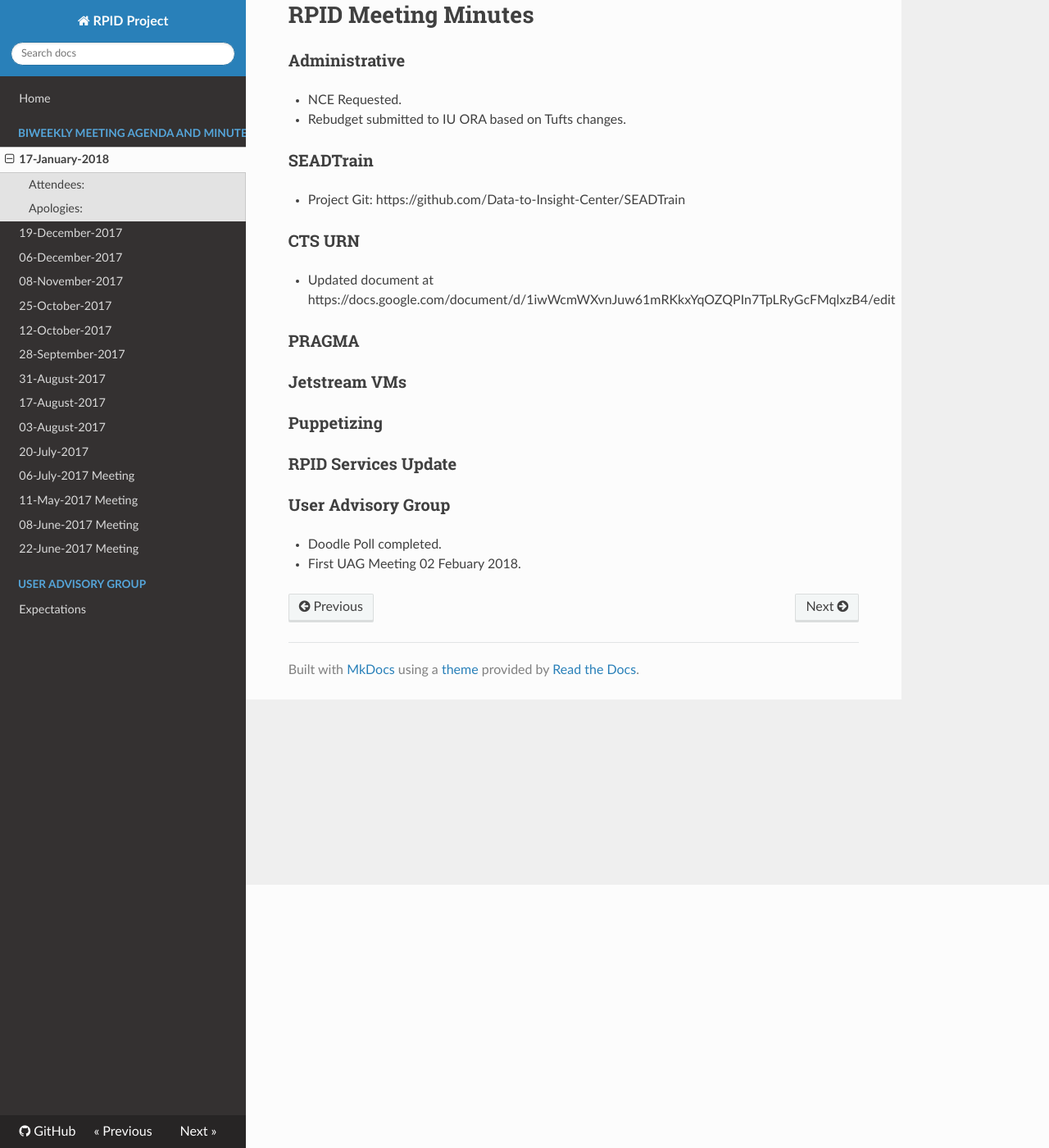
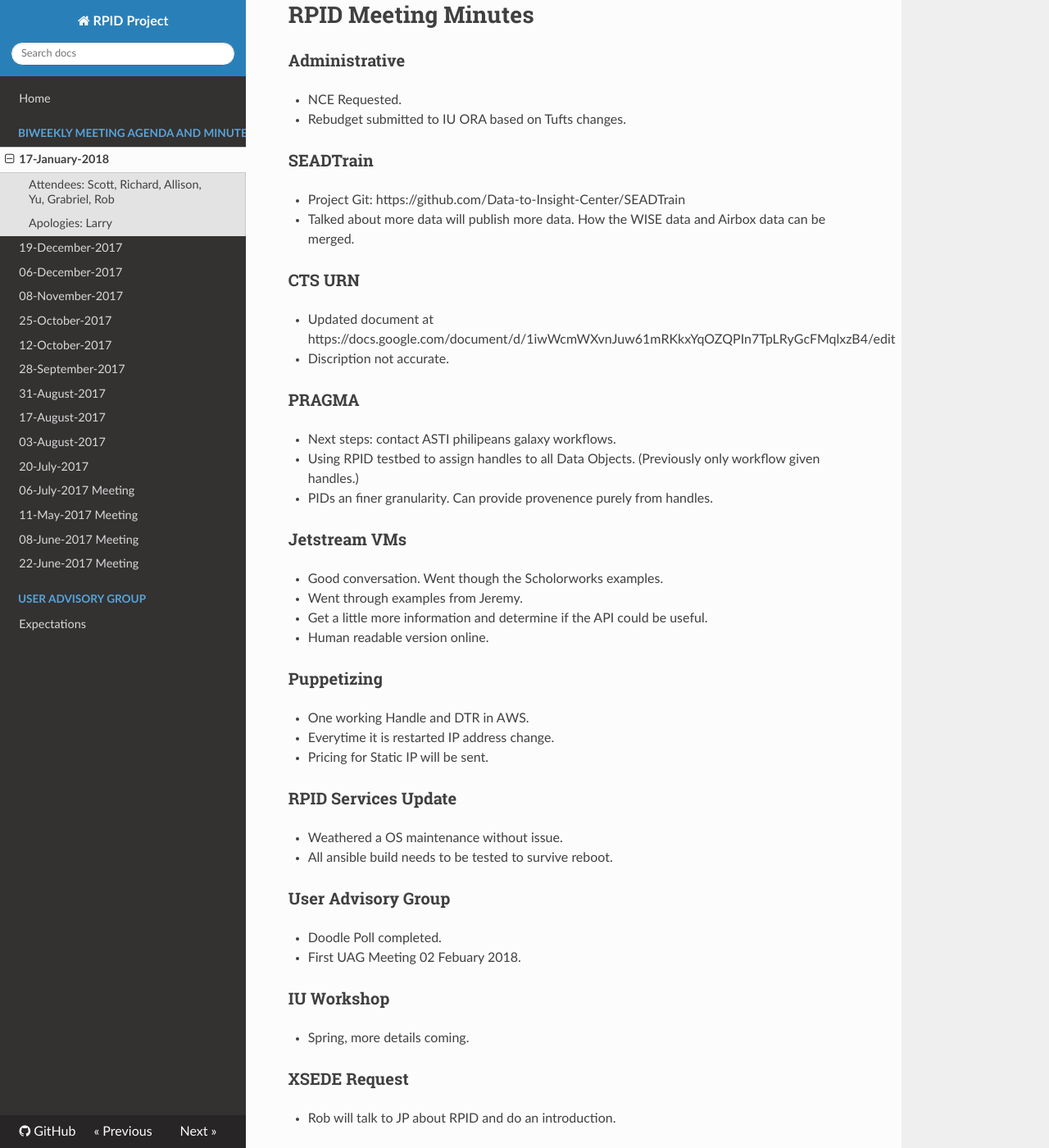
Before and after one commit to rpidproject/rpid, an MkDocs documentation site: the page built from docs/17-January-2018.md, in a window 1280 px wide and 1400 px high, scrolled down 321 px. Shown: the whole window at 82% size. Built offline with MkDocs 1.6.1, drawn with Linux system fonts in a browser that asks for light colours; nearby versions of some CDN libraries; old or Windows-style settings are respelled for this version of MkDocs; some of the changed text lies outside the part shown.

Commit message:
Update 17-January-2018.md

```diff
--- a/docs/17-January-2018.md
+++ b/docs/17-January-2018.md
@@ -2,8 +2,8 @@
 Wednesday 13:00 EDT
 https://iu.zoom.us/j/300135894
 
-## Attendees:
-## Apologies:
+## Attendees: Scott, Richard, Allison, Yu, Grabriel, Rob
+## Apologies: Larry
 
 # RPID Meeting Minutes
 
@@ -13,18 +13,38 @@ https://iu.zoom.us/j/300135894
 
 ### SEADTrain
    * Project Git: https://github.com/Data-to-Insight-Center/SEADTrain
+   * Talked about more data will publish more data. How the WISE data and Airbox data can be merged.
 
 ### CTS URN
    * Updated document at https://docs.google.com/document/d/1iwWcmWXvnJuw61mRKkxYqOZQPIn7TpLRyGcFMqlxzB4/edit
+   * Discription not accurate.
 
 ### PRAGMA
+   * Next steps: contact ASTI philipeans galaxy workflows.
+   * Using RPID testbed to assign handles to all Data Objects. (Previously only workflow given handles.)
+   * PIDs an finer granularity. Can provide provenence purely from handles.
 
 ### Jetstream VMs
+   * Good conversation. Went though the Scholorworks examples.
+   * Went through examples from Jeremy.
+   * Get a little more information and determine if the API could be useful.
+   * Human readable version online.
 
 ### Puppetizing
+   * One working Handle and DTR in AWS.
+   * Everytime it is restarted IP address change.
+   * Pricing for Static IP will be sent.
 
 ### RPID Services Update
+   * Weathered a OS maintenance without issue.
+   * All ansible build needs to be tested to survive reboot.
 
 ### User Advisory Group
    * Doodle Poll completed.
    * First UAG Meeting 02 Febuary 2018.
+
+### IU Workshop
+   * Spring, more details coming.
+
+### XSEDE Request
+   * Rob will talk to JP about RPID and do an introduction.
```
